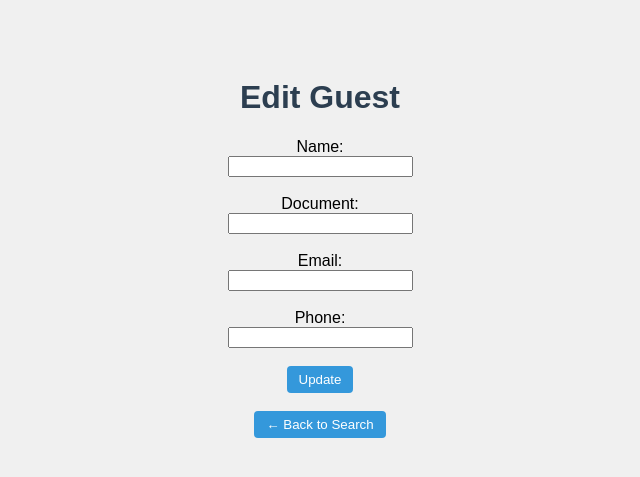
After one commit to FilipeNicacio/integrativeProject, a Flask app: template templates/edit_guest.html in a window 1280 px wide. The commit adds this page. Shown: the top 477 px of the page, without its empty margins (320-960 px from the left). Run offline with Flask 3, Linux system fonts and the light colour scheme; the template is opened without the code that fills it, so the values that code supplies are empty.

Commit message:
Add guest update functionality with validation, flash messages and improved edit button UI

```diff
--- a/app.py
+++ b/app.py
@@ -1,4 +1,4 @@
-from flask import Flask, render_template, request, redirect, flash
+from flask import Flask, render_template, request, redirect, flash, url_for
 import mysql.connector
 import re
 
@@ -72,6 +72,68 @@ def search_result():
 
     return render_template("search.html", results=results, search_term=search_term)
 
+@app.route("/edit_guest/<int:guest_id>", methods=["GET"])
+def edit_guest(guest_id):
+    print(f"Tentando atualizar hóspede com ID {guest_id}")
+    try:
+        conn = get_db_connection()
+        cursor = conn.cursor(dictionary=True)
+        cursor.execute("SELECT * FROM guests WHERE id = %s", (guest_id,))
+        guest = cursor.fetchone()
+        cursor.close()
+        conn.close()
+
+        if guest:
+            return render_template("edit_guest.html", guest=guest)
+        else:
+            flash("Guest not found.", "error")
+            return redirect("/search_guest")
+    except Exception as e:
+        flash(f"An error occurred while loading guest data: {e}", "error")
+        return redirect("/search_guest")
+
+@app.route("/update_guest/<int:guest_id>", methods=["POST"])
+def update_guest(guest_id):
+    name = request.form['name']
+    email = request.form['email']
+    phone = request.form['phone']
+    document = request.form['document']
+
+    # Limpar dados
+    import re
+    name = re.sub(r'\s+', ' ', name.strip())
+    phone = re.sub(r'\D', '', phone)
+    document = re.sub(r'\D', '', document)
+
+    try:
+        conn = get_db_connection()
+        cursor = conn.cursor()
+
+        # Verificar se já existe outro hóspede com o mesmo documento (exceto ele mesmo)
+        cursor.execute("SELECT id FROM guests WHERE document = %s AND id != %s", (document, guest_id))
+        existing = cursor.fetchone()
+        if existing:
+            flash("Document already exists for another guest.", "error")
+            return redirect(url_for("edit_guest", guest_id=guest_id))
+
+        # Atualizar dados
+        cursor.execute("""
+            UPDATE guests
+            SET name = %s, email = %s, phone = %s, document = %s
+            WHERE id = %s
+        """, (name, email, phone, document, guest_id))
+
+        conn.commit()
+        cursor.close()
+        conn.close()
+        flash("Guest updated successfully!", "success")
+        return redirect("/search_guest")
+
+    except Exception as e:
+        flash(f"An error occurred while updating: {e}", "error")
+        return redirect(url_for("edit_guest", guest_id=guest_id))
+
+
 def get_db_connection():
     return mysql.connector.connect(**db_config)
 
--- a/static/css/style.css
+++ b/static/css/style.css
@@ -33,3 +33,12 @@ h1 {
     color: #721c24;
     border: 1px solid #f5c6cb;
 }
+
+button {
+    padding: 6px 12px;
+    background-color: #3498db;
+    color: white;
+    border: none;
+    border-radius: 4px;
+    cursor: pointer;
+}
--- /dev/null
+++ b/templates/edit_guest.html
@@ -0,0 +1,44 @@
+<!DOCTYPE html>
+<html lang="en">
+<head>
+    <meta charset="UTF-8">
+    <title>Edit Guest</title>
+    <link rel="stylesheet" href="{{ url_for('static', filename='css/style.css') }}">
+</head>
+<body>
+    <h1>Edit Guest</h1>
+
+    {% with messages = get_flashed_messages(with_categories=true) %}
+        {% if messages %}
+            <ul class="flashes">
+                {% for category, message in messages %}
+                    <li class="{{ category }}">{{ message }}</li>
+                {% endfor %}
+            </ul>
+        {% endif %}
+    {% endwith %}
+
+    <form action="{{ url_for('update_guest', guest_id=guest.id) }}" method="POST">
+        <label>Name:</label><br>
+        <input type="text" name="name" value="{{ guest.name }}" required><br><br>
+
+        <label>Document:</label><br>
+        <input type="text" name="document" value="{{ guest.document }}" required><br><br>
+
+        <label>Email:</label><br>
+        <input type="email" name="email" value="{{ guest.email }}" required><br><br>
+
+        <label>Phone:</label><br>
+        <input type="text" name="phone" value="{{ guest.phone }}" required><br><br>
+
+        <button type="submit">Update</button>
+    </form>
+
+    <br>
+
+    <form action="/search_guest" method="get" style="display: inline;">
+    <button type="submit">← Back to Search</button>
+    </form>
+
+</body>
+</html>
```
Also changed, not shown: templates/search.html (+22 -1 lines).
